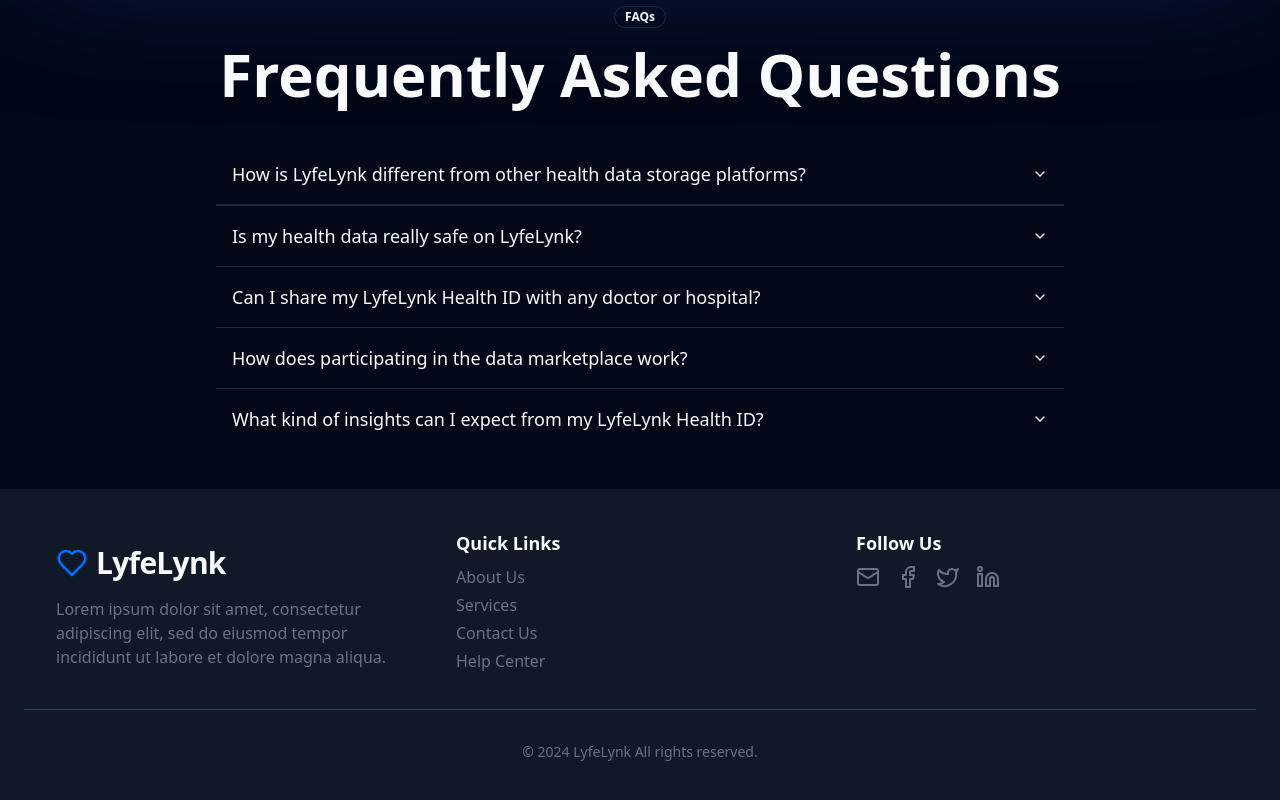
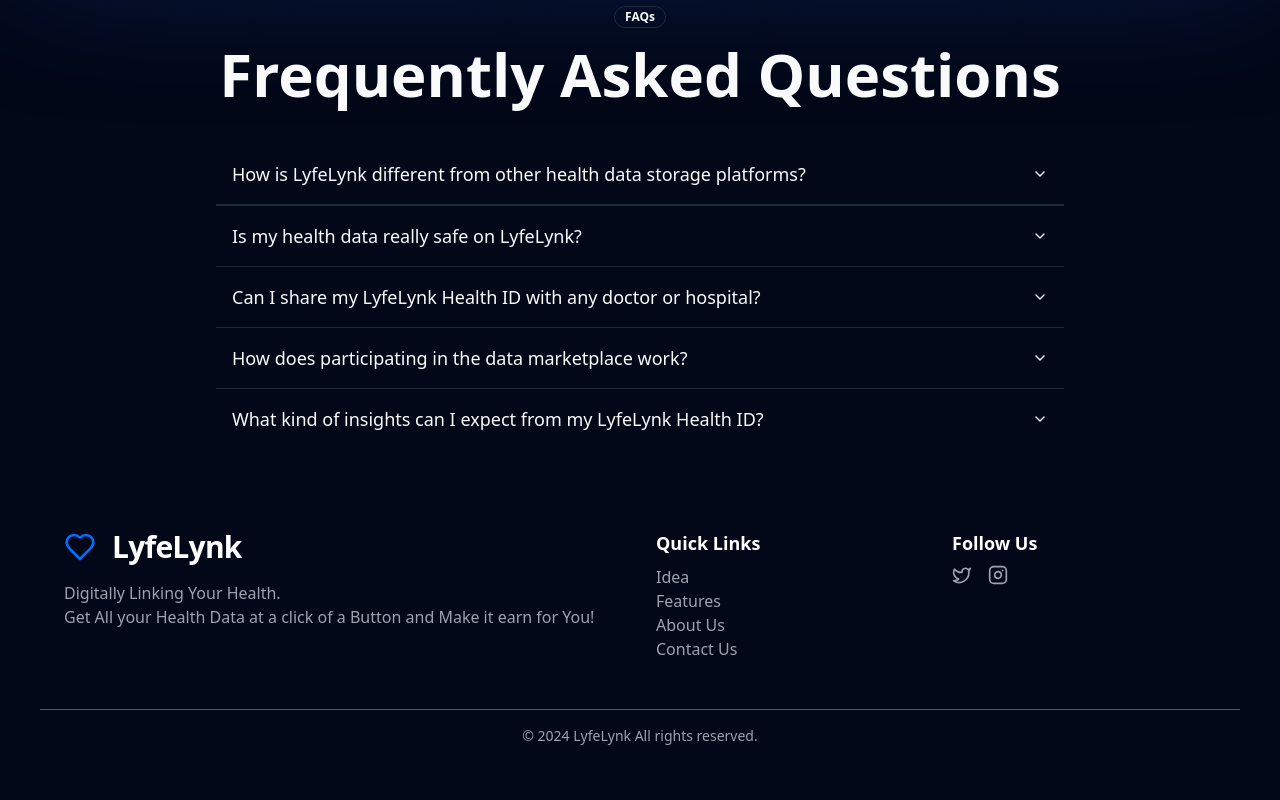
Before and after one commit to slaygun/LyfeLynk, a React (Vite) app: page / in a window 1280 px wide. Shown: the part 3592-4392 px from the top of the page. Built offline with nearby package versions, Linux system fonts and the light colour scheme.

Commit message:
footer done

```diff
--- a/src/sections/AboutUs.jsx
+++ b/src/sections/AboutUs.jsx
@@ -87,7 +87,7 @@ export default function AboutUs() {
 
 
           <Button
-            className="inline-flex h-9 items-center justify-center rounded-md border border-gray-200 bg-white px-4 text-sm font-medium shadow-sm transition-colors hover:bg-gray-100 hover:text-gray-900 focus-visible:outline-none focus-visible:ring-1 focus-visible:ring-gray-950 disabled:pointer-events-none disabled:opacity-50 dark:border-gray-800 dark:border-gray-800 dark:bg-gray-950 dark:hover:bg-gray-800 dark:hover:text-gray-50 dark:focus-visible:ring-gray-300"
+            className="inline-flex h-9 items-center justify-center rounded-md border border-gray-200 bg-white px-4 text-sm font-medium shadow-sm transition-colors hover:bg-gray-100 hover:text-gray-900 focus-visible:outline-none focus-visible:ring-1 focus-visible:ring-gray-950 disabled:pointer-events-none disabled:opacity-50 dark:border-gray-800 dark:bg-gray-950 dark:hover:bg-gray-800 dark:hover:text-gray-50 dark:focus-visible:ring-gray-300"
           >
             Meet the Team
           </Button>
--- a/src/sections/Footer.jsx
+++ b/src/sections/Footer.jsx
@@ -1,63 +1,71 @@
-import { Facebook } from 'lucide-react';
-import { Mail } from 'lucide-react';
-import { Twitter } from 'lucide-react';
-import { Linkedin } from 'lucide-react';
+import { Button } from "@/components/ui/button"
+import { Twitter, Instagram } from 'lucide-react';
+import { Link } from 'react-scroll';
 
 
-function Footer() {
+export default function Footer() {
+
+  const links = [
+    { id: 'idea', text: 'Idea' },
+    { id: 'features', text: 'Features' },
+    { id: 'about', text: 'About Us' },
+    { id: 'contact', text: 'Contact Us' },
+  ];
+
   return (
-    <div className="bg-gray-900 py-10 px-4 md:px-6">
-      <div className="container mx-auto grid grid-cols-1 md:grid-cols-3 gap-8">
-        <div className="flex flex-col items-start">
-          <div className="py-4 flex items-center">
+    <footer className=" text-white p-10">
+      <div className="max-w-6xl mx-auto grid grid-cols-1 md:grid-cols-2 gap-8 justify-center">
+        <div>
+          <div className="text-xl font-semibold mb-4 flex items-center space-x-2">
             <img src="/assets/lyfelynk.svg" alt="LyfeLynk Logo" className="w-8 h-8 mr-2" />
             <a href="/" className="scroll-m-20 text-2xl lg:text-3xl font-semibold tracking-tight">
               LyfeLynk
             </a>
           </div>
-          <p className=" text-gray-500">
-            Lorem ipsum dolor sit amet, consectetur adipiscing elit, sed do eiusmod tempor incididunt ut labore et dolore magna aliqua.
+          <p className="text-gray-400">
+            Digitally Linking Your Health.
+            <br></br>
+            Get All your Health Data at a click of a Button and Make it earn for You!
           </p>
         </div>
-        <div className="flex flex-col items-start">
+
+        <div>
+          <div className="md:grid md:grid-cols-2 md:gap-8">
+            <div className="mb-4">
               <h3 className="text-lg font-semibold mb-2">Quick Links</h3>
-          <a className=" text-gray-500  hover:text-primary  mb-1" href="#">
-            About Us
-          </a>
-          <a className=" text-gray-500  hover:text-primary  mb-1" href="#">
-            Services
-          </a>
-          <a className=" text-gray-500  hover:text-primary  mb-1" href="#">
-            Contact Us
-          </a>
-          <a className=" text-gray-500  hover:text-primary  mb-1" href="#">
-            Help Center
-          </a>
+                <ul>
+                {links.map((link) => (
+                  <li key={link.id}>
+                    <Link
+                      to={link.id}
+                      smooth={true}
+                      duration={500}
+                      offset={-100}
+                      //activeClass="active"
+                    >
+                      <button className="text-gray-400 hover:text-gray-300 cursor:pointer">{link.text}</button>
+                    </Link>
+                  </li>
+                ))}
+              </ul>
             </div>
-        <div className="flex flex-col items-start">
+            <div>
               <h3 className="text-lg font-semibold mb-2">Follow Us</h3>
               <div className="flex space-x-4">
-            <a href="#">
-              <Mail className="h-6 w-6  text-gray-500  hover:text-primary " />
+                <a className="text-gray-400 hover:text-gray-300" href="https://twitter.com/lyfelynk" target="_blank" rel="noopener noreferrer">
+                  <Twitter className="h-5 w-5" />
                 </a>
-            <a href="#">
-              <Facebook className="h-6 w-6  text-gray-500  hover:text-primary " />
-            </a>
-            <a href="#">
-              <Twitter className="h-6 w-6  text-gray-500  hover:text-primary " />
-            </a>
-            <a href="#">
-              <Linkedin className="h-6 w-6  text-gray-500  hover:text-primary " />
+                <a className="text-gray-400 hover:text-gray-300" href="https://www.instagram.com/lyfelynk/" target="_blank" rel="noopener noreferrer">
+                  <Instagram className="h-5 w-5" />
                 </a>
               </div>
             </div>
           </div>
-      <div className="border-t border-gray-700 mt-8 pt-8 text-center  text-gray-500 text-sm">
-        © 2024 LyfeLynk All rights reserved.
         </div>
       </div>
-  )
+      <div className="border-t border-gray-600 mt-8 pt-4">
+        <p className="text-center text-gray-400 text-sm">© 2024 LyfeLynk All rights reserved.</p>
+      </div>
+    </footer>
+  );
 }
-
-
-export default Footer;
```
Lines whose indentation alone changed are shown as unchanged.
